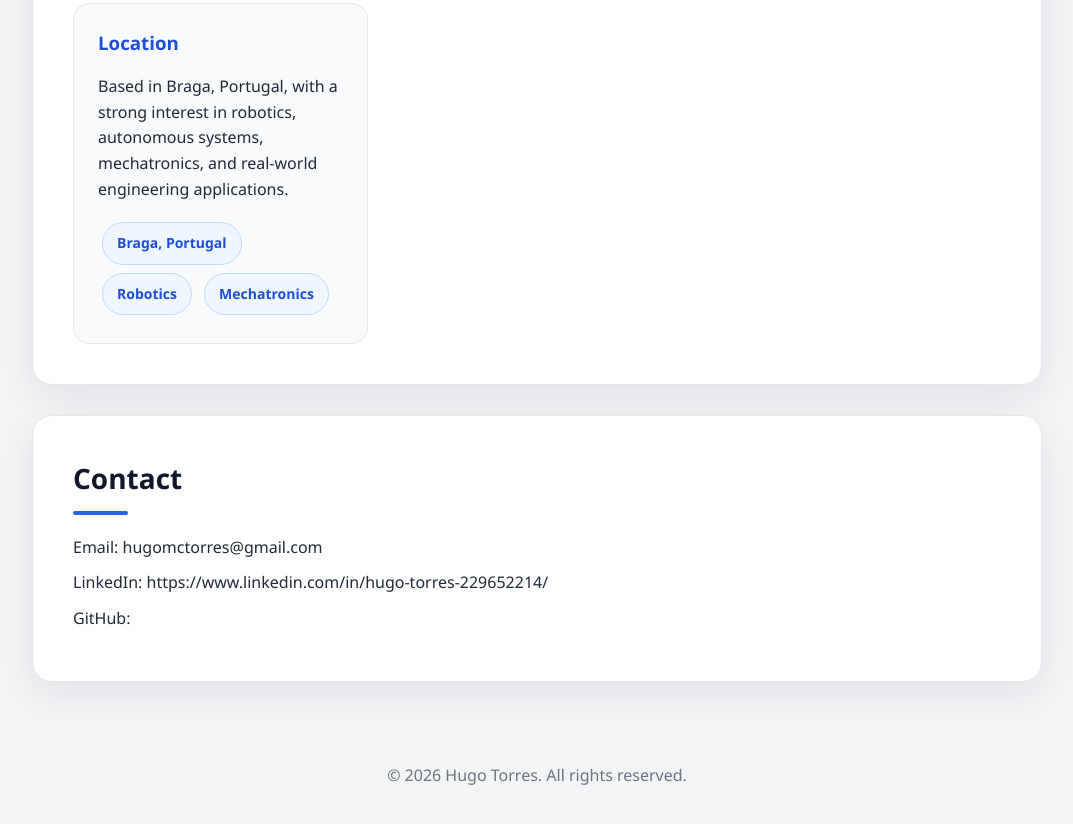
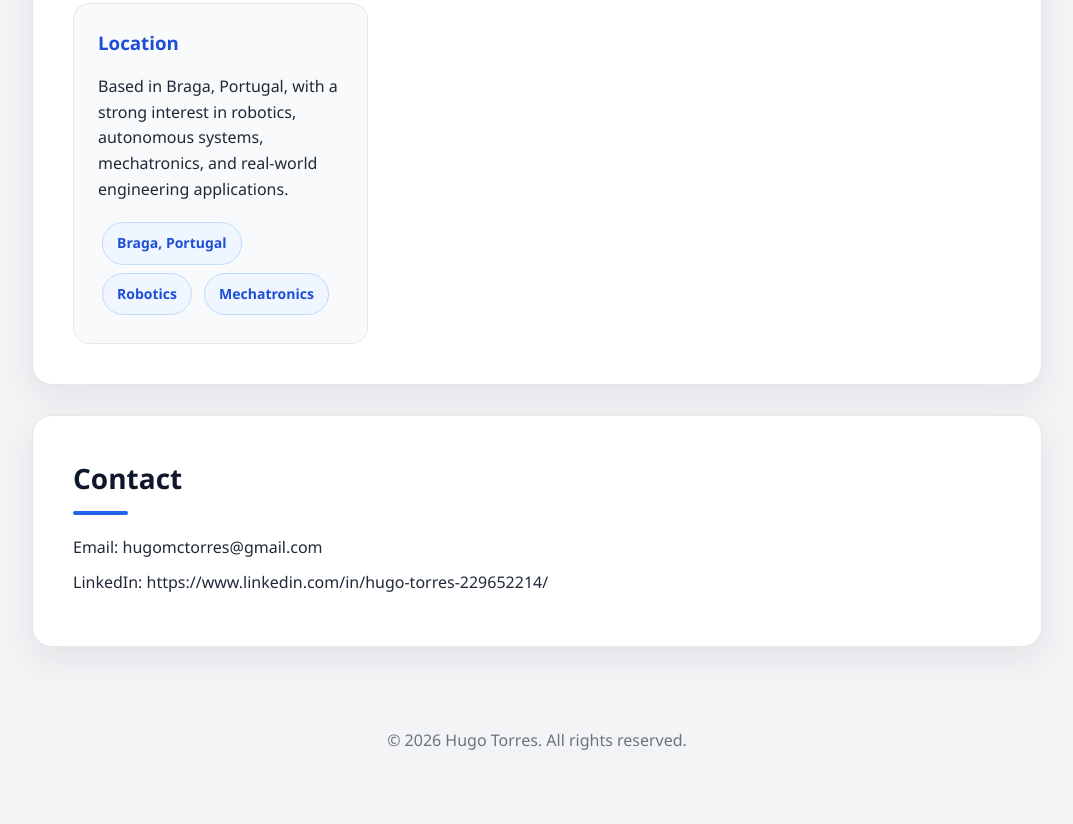
Before and after one commit to hugotorres08/hugotorres08.github.io, a plain HTML site: page index.html in a window 1280 px wide. Shown: the part 5560-6384 px from the top of the page, without its empty margins (103-1176 px from the left). Drawn offline with Linux system fonts and the light colour scheme.

Commit message:
Update index.html

```diff
--- a/index.html
+++ b/index.html
@@ -738,7 +738,6 @@
       <h2>Contact</h2>
       <p>Email: hugomctorres@gmail.com</p>
       <p>LinkedIn: https://www.linkedin.com/in/hugo-torres-229652214/</p>
-      <p>GitHub: </p>
     </section>
 
   </main>
```
